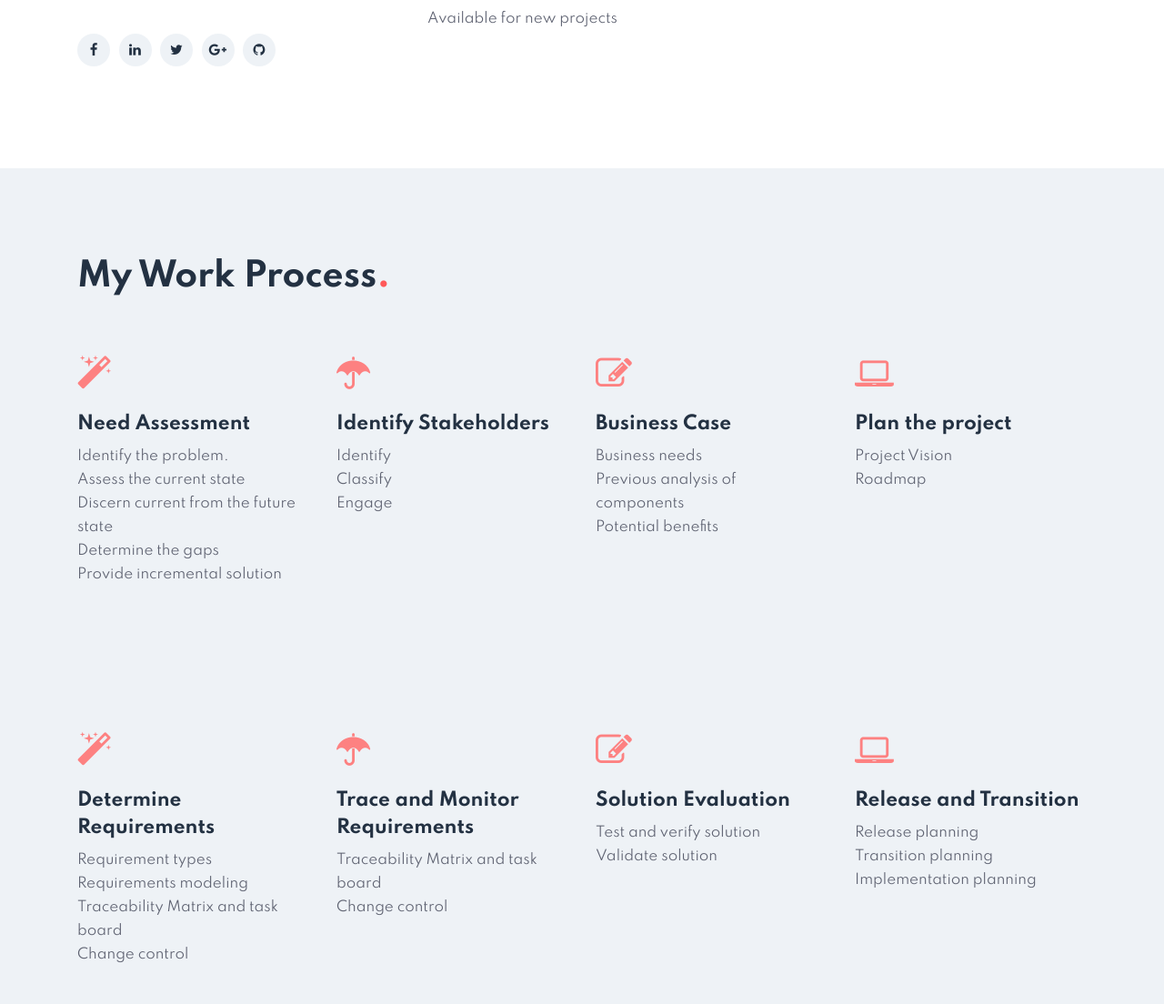
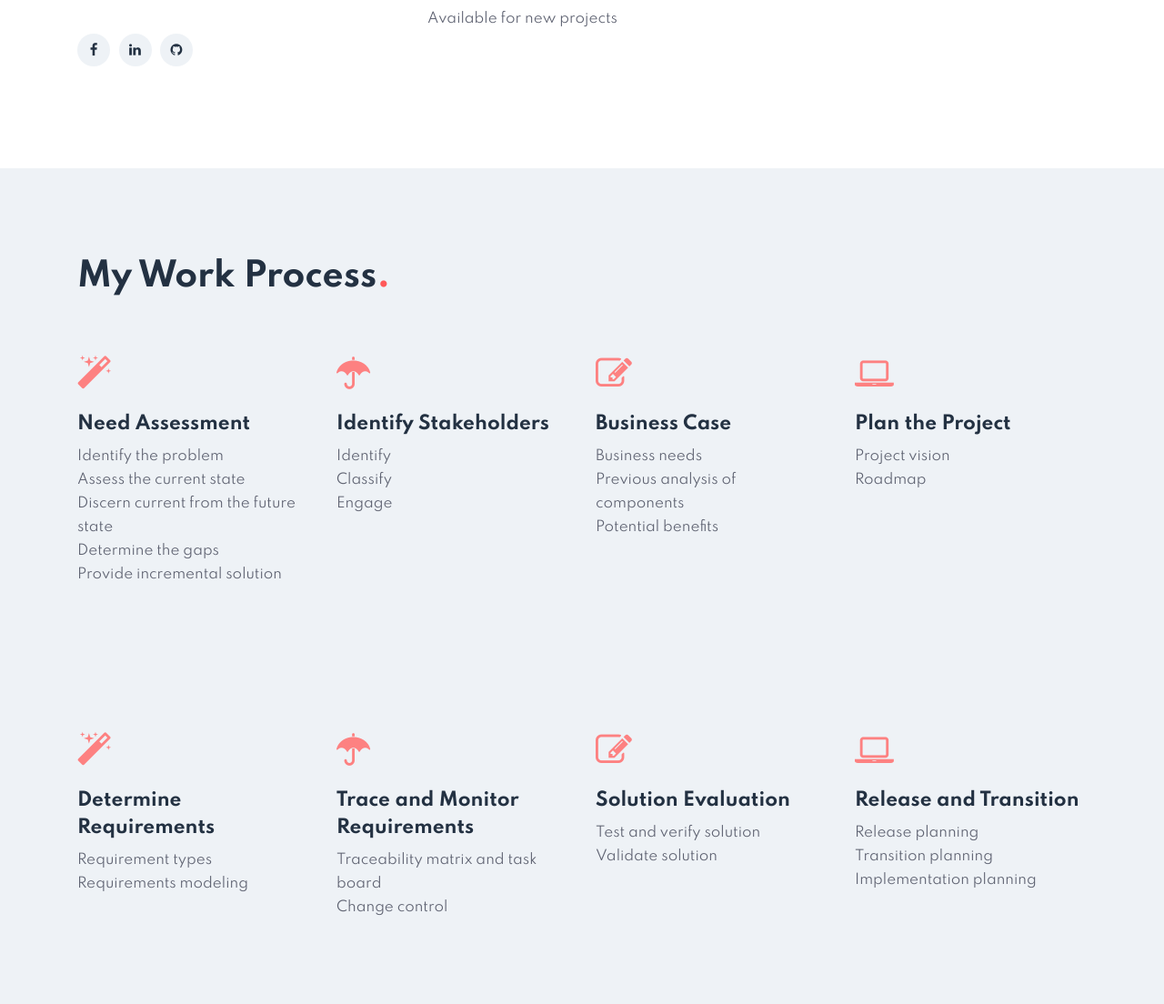
Before and after one commit to febenedet/website, a plain HTML site: page about.html in a window 1280 px wide. Shown: the part 539-1643 px from the top of the page at 91% size. Drawn offline with nearby package versions, Linux system fonts and the light colour scheme.

Commit message:
Add files via upload

```diff
--- a/about.html
+++ b/about.html
@@ -93,15 +93,11 @@
 
 
         <ul class="social-about">
-          <li><a href="#facebook"><span class="fa fa-facebook" aria-hidden="true"></span></a>
+          <li><a href="https://www.facebook.com/febenedet/"><span class="fa fa-facebook" aria-hidden="true"></span></a>
           </li>
-          <li><a href="#linkedin"><span class="fa fa-linkedin" aria-hidden="true"></span></a>
+          <li><a href="https://www.linkedin.com/in/febenedet/"><span class="fa fa-linkedin" aria-hidden="true"></span></a>
           </li>
-          <li><a href="#twitter"><span class="fa fa-twitter" aria-hidden="true"></span></a>
-          </li>
-          <li><a href="#google"><span class="fa fa-google-plus" aria-hidden="true"></span></a>
-          </li>
-          <li><a href="#github"><span class="fa fa-github" aria-hidden="true"></span></a>
+          <li><a href="#https://github.com/febenedet"><span class="fa fa-github" aria-hidden="true"></span></a>
           </li>
         </ul>
       </div>
@@ -125,7 +121,7 @@
   						<div class="about-gd-inn">
   							<span class="fa fa-magic icon-fea1" aria-hidden="true"></span>
                 <h5><a href="#URL">Need Assessment</a></h5>
-                <p>Identify the problem.</p>
+                <p>Identify the problem</p>
                 <p>Assess the current state</p>
                 <p>Discern current from the future state</p>
                 <p>Determine the gaps</p>
@@ -156,8 +152,8 @@
   					<div class="col-lg-3 col-md-6 about-gd mt-3">
   						<div class="about-gd-inn">
   							<span class="fa fa-laptop icon-fea1" aria-hidden="true"></span>
-                <h5><a href="#URL">Plan the project</a></h5>
-                <p>Project Vision</p>
+                <h5><a href="#URL">Plan the Project</a></h5>
+                <p>Project vision</p>
                 <p>Roadmap</p>
 
   						</div>
@@ -177,8 +173,7 @@
                 <h5><a href="#URL">Determine Requirements</a></h5>
                 <p>Requirement types</p>
                 <p>Requirements modeling</p>
-                <p>Traceability Matrix and task board </p>
-                <p>Change control </p>
+
 
               </div>
             </div>
@@ -186,7 +181,7 @@
               <div class="about-gd-inn">
                 <span class="fa fa-umbrella icon-fea1" aria-hidden="true"></span>
                 <h5><a href="#URL">Trace and Monitor Requirements</a></h5>
-                <p>Traceability Matrix and task board </p>
+                <p>Traceability matrix and task board </p>
                 <p>Change control </p>
 
               </div>
@@ -303,7 +298,7 @@
                 <span class="time-wrapper"><span class="time"></span></span>
               </div>
               <div class="desc">
-                <span class="title">Student - Bachelor degree in Business Administration</span>
+                <span class="title">Student - Bachelor Degree in Business Administration</span>
                 @Universidade Federal de Santa Catarina</div>
           </li>
 
```
